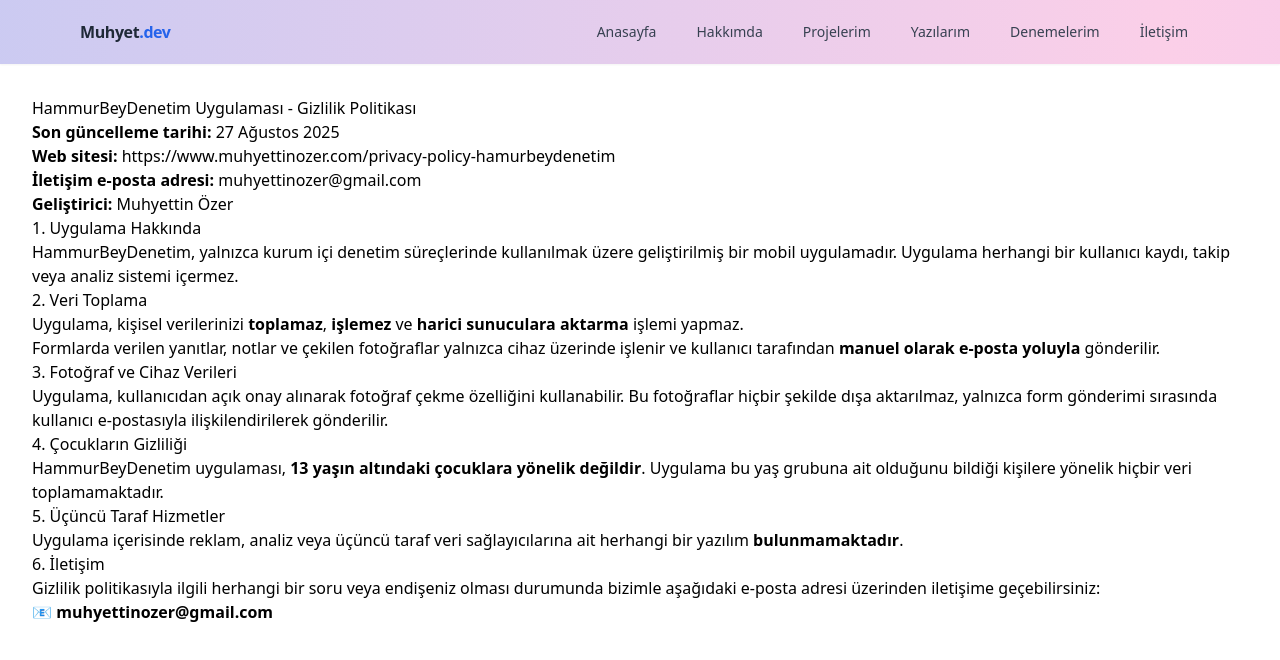
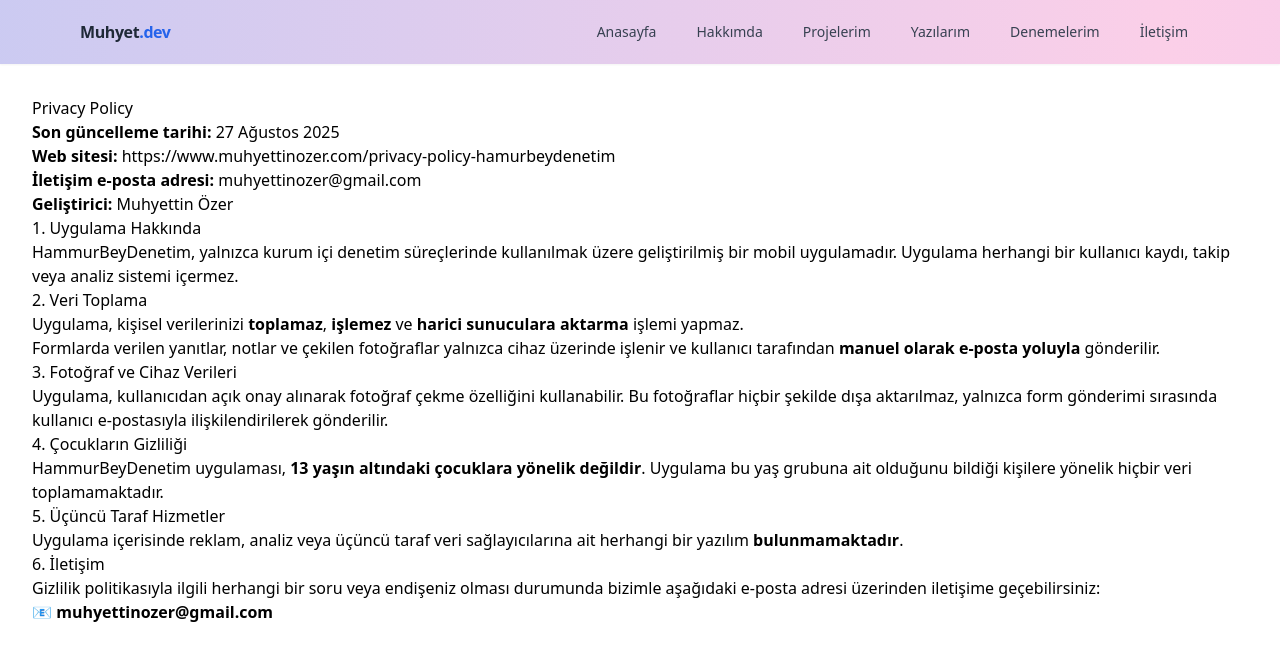
Before and after one commit to muhyettinozerCS/muhyet-website, a React (Create React App) app: page /privacy-policy-hamurbeydenetim in a window 1280 px wide. Shown: the top 660 px of the page. Built offline with nearby package versions, Linux system fonts and the light colour scheme.

Commit message:
Update PrivacyPolicy.tsx

```diff
--- a/src/pages/PrivacyPolicy.tsx
+++ b/src/pages/PrivacyPolicy.tsx
@@ -3,7 +3,7 @@ import React from "react";
 export default function PrivacyPolicy() {
     return (
         <div style={{ padding: "2rem" }}>
-            <h1>HammurBeyDenetim Uygulaması - Gizlilik Politikası</h1>
+            <h1>Privacy Policy</h1>
             <p><strong>Son güncelleme tarihi:</strong> 27 Ağustos 2025</p>
             <p><strong>Web sitesi:</strong> <a href="https://www.muhyettinozer.com/privacy-policy-hamurbeydenetim" target="_blank" rel="noopener noreferrer">https://www.muhyettinozer.com/privacy-policy-hamurbeydenetim</a></p>
             <p><strong>İletişim e-posta adresi:</strong> muhyettinozer@gmail.com</p>
```
